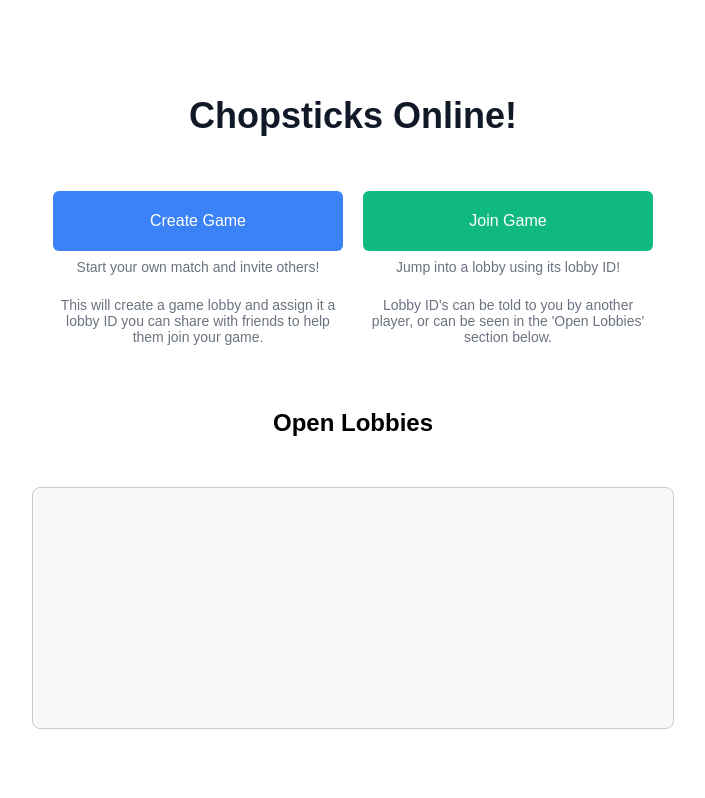
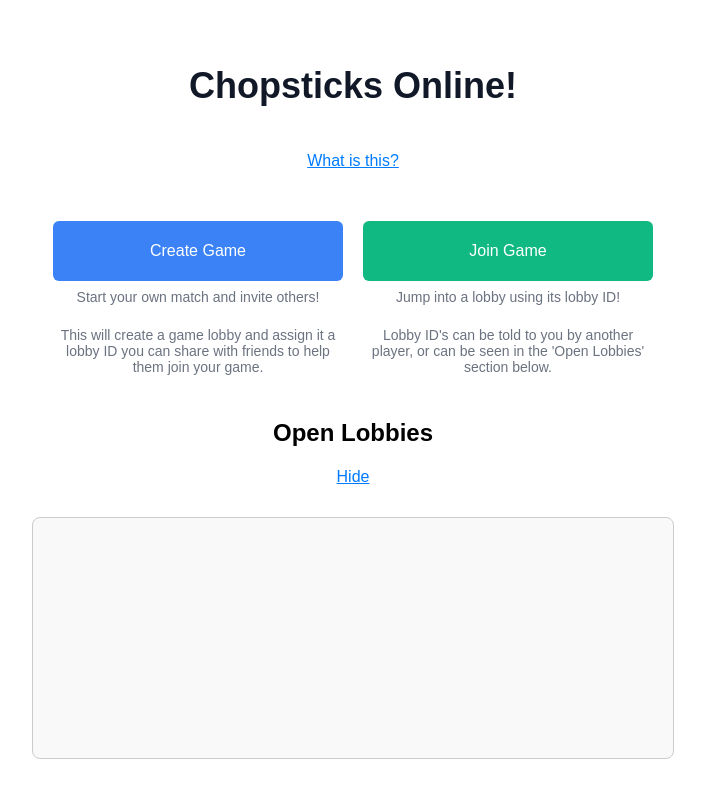
Before and after one commit to ConnorMSun/ChopsticksOnline, a plain HTML site: page public/index.html in a window 1280 px wide. Shown: the whole page, without its empty margins (287-992 px from the left). Drawn offline with Linux system fonts and the light colour scheme; no server answers.

Commit message:
Updated with revisions from Assignment 5

```diff
--- a/public/index.css
+++ b/public/index.css
@@ -91,12 +91,12 @@ html, body {
   .open-lobbies {
     width: 100%;
     max-width: 600px;
-    height: 200px; /* Adjust as needed */
+    height: 200px;
     border: 1px solid #ccc;
     border-radius: 8px;
     background-color: #f9f9f9;
     padding: 20px;
-    margin-top: 30px; /* Adds vertical space between buttons and open lobbies */
+    margin-top: 10px;  /* Reduce this to tighten the spacing */
     overflow-y: auto;
   }
 
@@ -226,3 +226,70 @@ html, body {
   .join-lobby-btn:hover {
     background-color: #059669;
   }
+
+.lobbies-header {
+  justify-content: space-between;
+  align-items: center;
+  width: 100%;
+  max-width: 600px;
+  margin: 0 auto;
+  box-sizing: border-box;
+  padding: 0 10px; /* optional: add horizontal padding */
+}
+
+
+.lobbies-header h2 {
+  margin: 0;
+  flex-grow: 1;
+  text-align: center;
+  white-space: nowrap;
+}
+
+#toggle-lobbies {
+  background: none;
+  border: none;
+  color: #007BFF;
+  text-decoration: underline;
+  cursor: pointer;
+  font-size: 1rem;
+  padding: 0;
+}
+
+/* Make the button look like a hyperlink */
+.link-button {
+  background: none;
+  border: none;
+  color: #007BFF;
+  text-decoration: underline;
+  cursor: pointer;
+  font-size: 1rem;
+  padding: 0;
+}
+
+.link-button:hover {
+  color: #0056b3;
+}
+.container, .menu {
+  width: 100%;
+}
+
+.info-modal {
+  margin-top: 12px;
+  background-color: #f9fafb;
+  border: 1px solid #d1d5db;
+  border-radius: 8px;
+  padding: 16px;
+  max-width: 600px;
+  font-size: 14px;
+  color: #374151;
+  text-align: left;
+  box-shadow: 0 2px 8px rgba(0, 0, 0, 0.05);
+}
+
+.info-modal.hidden {
+  display: none;
+}
+
+.hidden {
+  display: none;
+}
--- a/public/index.html
+++ b/public/index.html
@@ -9,6 +9,20 @@
   <div class="container">
     <header>
       <h1>Chopsticks Online!</h1>
+      <button id="info-toggle" class="link-button">What is this?</button>
+      <div id="info-modal" class="info-modal hidden">
+        <p>
+          Chopsticks is a short and sweet game where two players are given a set of 'hands'
+          with a value of one, then take turns adding a hand's to another of the three hands.
+          If a hand ever reaches a value above 4, a value of 5 is subtracted from that hand.
+          To win, you must get your opponent to have both of their hands at value 0!
+        </p>
+        <p>
+          Friendly competion can boost motivation, stimulate personal growth, and help you destress!
+          Chopsticks Online a great way to participate in low-stakes competition with your friends,
+          family, or even strangers!
+        </p>
+      </div>
   </header>
 
     <main class="menu">
@@ -38,12 +52,12 @@
       </div>
     </div>
 
+    <div class="lobbies-header">
       <h2>Open Lobbies</h2>
-    <section class="open-lobbies">
+      <button id="toggle-lobbies" class="link-button">Hide</button>
+    </div>
+    <section id="open-lobbies" class="open-lobbies"></section>
 
-
-
-    </section>
   </div>
 
   <script src="index.js"></script>
--- a/public/index.js
+++ b/public/index.js
@@ -1,4 +1,11 @@
 document.addEventListener("DOMContentLoaded", () => {
+    const toggleBtn = document.getElementById('info-toggle');
+    const info = document.getElementById('info-modal');
+
+    toggleBtn.addEventListener('click', () => {
+        info.classList.toggle('hidden');
+    });
+
     document.getElementById("create-game").addEventListener("click", () => {
         const playerId = generatePlayerId();
         document.cookie = `playerId=${playerId}; path=/`;
@@ -16,6 +23,7 @@ document.addEventListener("DOMContentLoaded", () => {
             console.error('Error creating session:', error);
         });
     });
+
     const joinButton = document.getElementById("join-game");
     const modal = document.getElementById("join-modal");
     const cancelBtn = document.getElementById("join-cancel");
@@ -61,6 +69,31 @@ document.addEventListener("DOMContentLoaded", () => {
         console.error("Failed to load open lobbies:", err);
     });
 
+    const toggleButton = document.getElementById('toggle-lobbies');
+    const lobbiesDiv = document.getElementById('open-lobbies');
+
+    // Function to apply visibility and update button text + localStorage
+    function setLobbiesVisibility(isHidden) {
+        if (isHidden) {
+            lobbiesDiv.classList.add('hidden');
+            toggleButton.textContent = 'Show';
+        } else {
+            lobbiesDiv.classList.remove('hidden');
+            toggleButton.textContent = 'Hide';
+        }
+        localStorage.setItem('lobbiesHidden', isHidden);
+    }
+
+    // On page load, read saved preference and apply it
+    const savedHidden = localStorage.getItem('lobbiesHidden');
+    const isHidden = savedHidden === 'true';  // localStorage stores strings
+    setLobbiesVisibility(isHidden);
+
+    // Toggle button click handler
+    toggleButton.addEventListener('click', () => {
+        const currentlyHidden = lobbiesDiv.classList.contains('hidden');
+        setLobbiesVisibility(!currentlyHidden);
+    });
 
 });
 
```
Also changed, not shown: 1 other file. Lines whose indentation alone changed are shown as unchanged.
